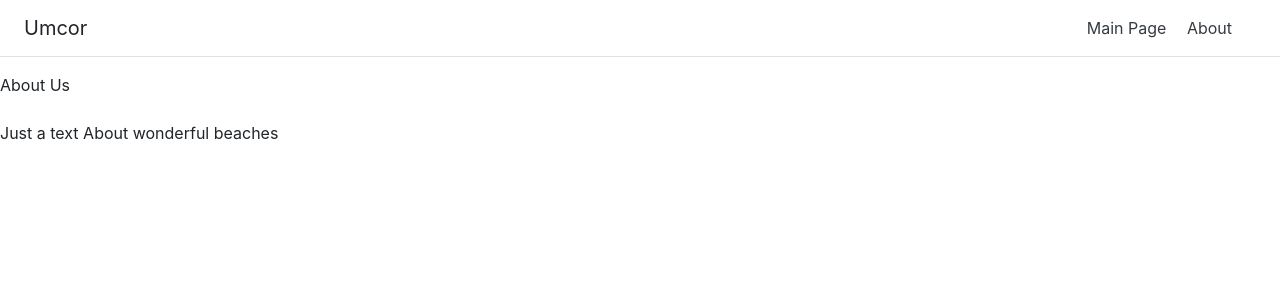
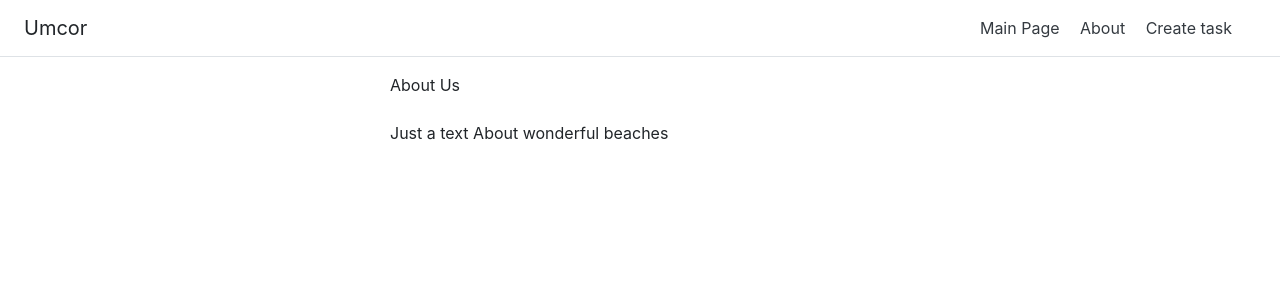
Before and after one commit to Abumar77/djangoProject1, a Django app: page /about in a window 1280 px wide. Shown: the top 300 px of the page. Run offline with Django 3.2, Linux system fonts and the light colour scheme; some libraries are stand-ins or nearby versions.

Commit message:
Before adding creating functions

```diff
--- a/main/urls.py
+++ b/main/urls.py
@@ -5,4 +5,5 @@ from . import views
 urlpatterns = [
     path('', views.index, name='home'),
     path('about', views.about, name='about'),
+    path('creaete', views.create, name='create'),
 ]
--- a/main/views.py
+++ b/main/views.py
@@ -3,9 +3,13 @@ from .models import Task
 
 
 def index(request):
-    tasks = Task.objects.all()
-    return render(request, 'main/index.html', {'title': 'Main Ueb page', 'tasks': tasks})
+    tasks = Task.objects.order_by("-id")[:5]
+    return render(request, 'main/index.html', {'title': 'Main Web page', 'tasks': tasks})
 
 
 def about(request):
     return render(request, 'main/about.html')
+
+
+def create(request):
+    return render(request, 'main/create.html')
--- a/templates/main/index.html
+++ b/templates/main/index.html
@@ -4,20 +4,35 @@
     <meta charset="UTF-8">
 
     <link rel="stylesheet" href="https://stackpath.bootstrapcdn.com/bootstrap/4.5.2/css/bootstrap.min.css">
+    <title>Hello</title>
 </head>
+<style>
+.body {
+   max-width: 500px;
+  margin: auto;
+}
+</style>
 <body>
+
+
+
 <div class="d-flex flex-column flex-md-row align-items-center p-3 px-md-4 mb-3 bg-white border-bottom box-shadow">
       <h5 class="my-0 mr-md-auto font-weight-normal">Umcor</h5>
       <nav class="my-2 my-md-0 mr-md-3">
         <a class="p-2 text-dark" href="{% url 'home' %}">Main Page</a>
         <a class="p-2 text-dark" href="{% url 'about' %}">About</a>
+        <a class="p-2 text-dark" href="{% url 'create' %}">Create task</a>
       </nav>
     </div>
+<div class="body">
 {% block title %}{{ title }}{% endblock  %}
 <br><br>
 {% block content %}
+<h1>Main Page</h1>
 
-    {% for el in tasks %}
+
+   {% if tasks %}
+     {% for el in tasks %}
 
         <div class="alert alert-warning mt-2">
 
@@ -26,11 +41,14 @@
 
         </h3>
 
-        <p> {{ el.text }}</p>
+        <p> {{ el.task }}</p>
 
         </div>
-    {% endfor %}
-
+     {% endfor %}
+     {% else %}
+       <p>No records found</p>
+    {% endif %}
 {% endblock  %}
+</div>
 </body>
 </html>
```
Also changed, not shown: db.sqlite3.
